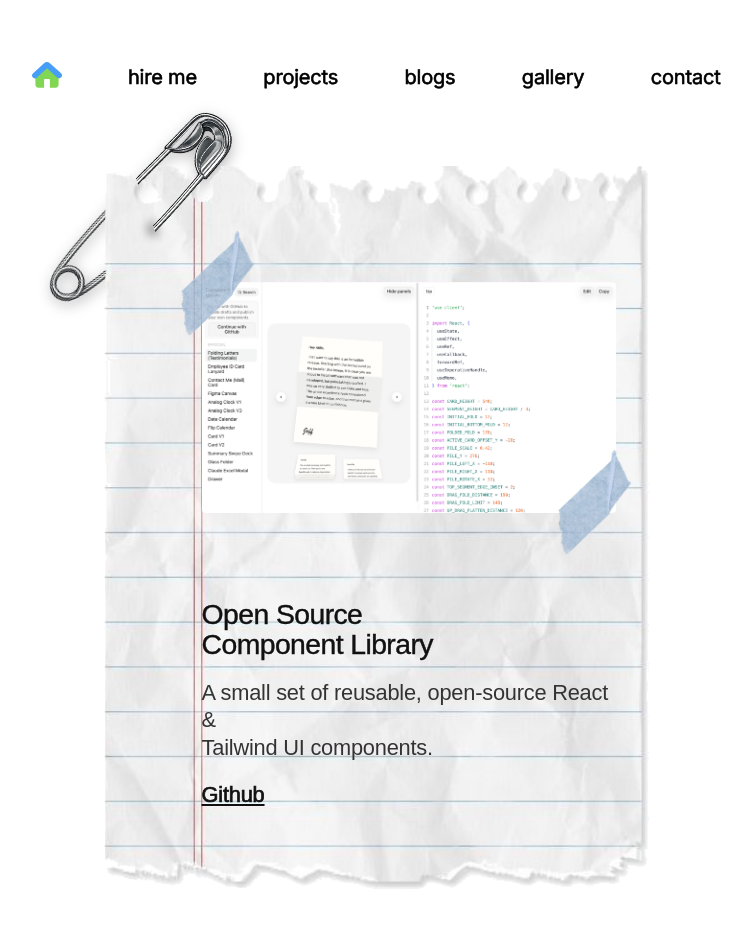
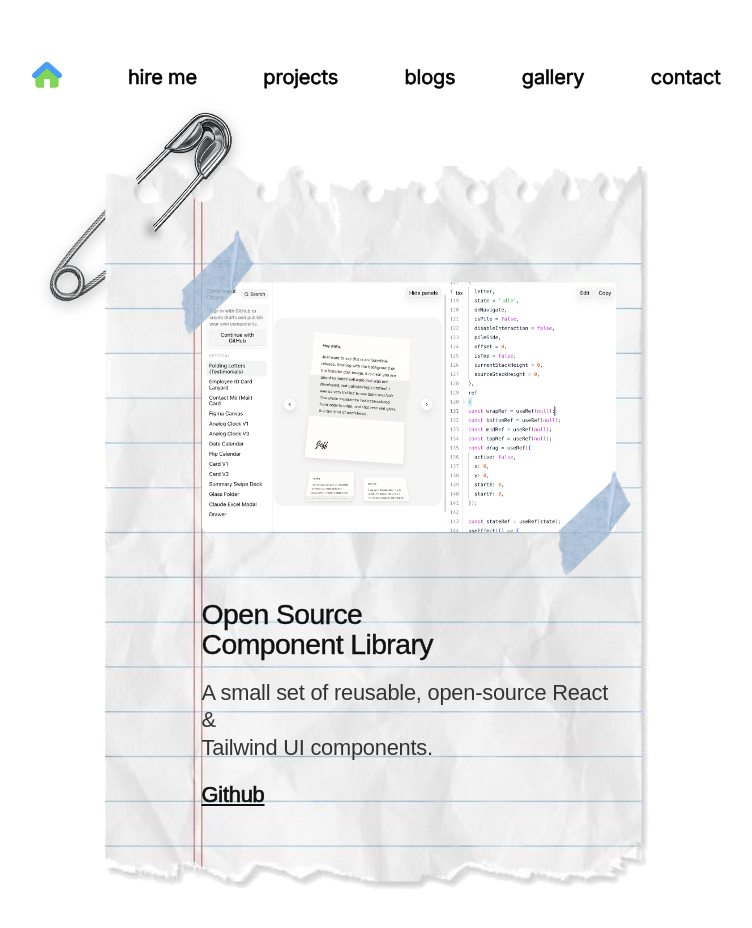
Before and after one commit to jaiminjariwala/jaiminjariwala, a Next.js app in the folder next/: page /projects in a window 1280 px wide. Shown: the top 928 px of the page, without its empty margins (264-1016 px from the left). Built offline with nearby package versions, Linux system fonts and the light colour scheme; a web font is replaced by a local one.

Commit message:
Update project screenshot image

```diff
--- a/next/src/components/ProjectsPage.jsx
+++ b/next/src/components/ProjectsPage.jsx
@@ -58,10 +58,10 @@ const ProjectsPage = () => {
                 className="projects-shot-link"
               >
                 <Image
-                  src="/images/project_1_image.png"
+                  src="/images/project-1-shot.png"
                   alt="Open Source Component Library project preview"
-                  width={3450}
-                  height={1926}
+                  width={2922}
+                  height={1767}
                   priority
                   className="projects-shot-img"
                 />
```
Also changed, not shown: next/public/images/project-1-shot.png (added), next/public/images/project_1_image.png (deleted).
